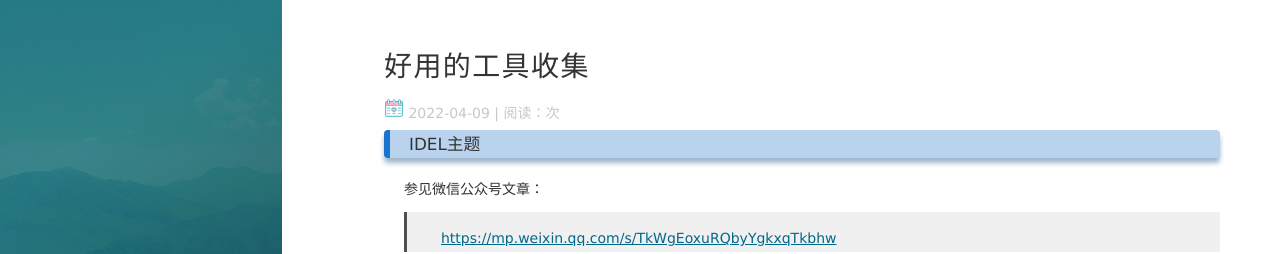
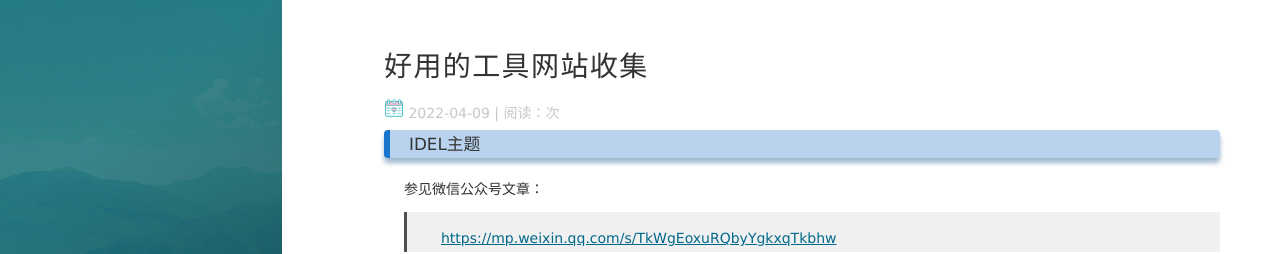
Before and after one commit to cllstudy/cllstudy.github.io, a Jekyll site: the page built from _posts/2022-04-09-好用的工具收集.md, in a window 1280 px wide and 900 px high. Shown: the top 254 px of the window. Built offline with Jekyll 4.4.1, drawn with Linux system fonts in a browser that asks for light colours; nearby versions of some CDN libraries; comment, search, counter and statistics services are not loaded.

Commit message:
Update 2022-04-09-好用的工具收集.md

```diff
--- a/_posts/2022-04-09-好用的工具收集.md
+++ b/_posts/2022-04-09-好用的工具收集.md
@@ -1,15 +1,10 @@
 ---
 layout: post
-title:  "好用的工具收集"
-date: 2022-04-09 13:48:35
-description: "好用的工具、网站收集"
+title:  "好用的工具网站收集"
+date:    2022-04-09 14:00:35
+description: "收集一些好用的工具，网站"
 tag: 工具收藏
 ---
-
-
-
-
-
 
 ### IDEL主题
 
```
